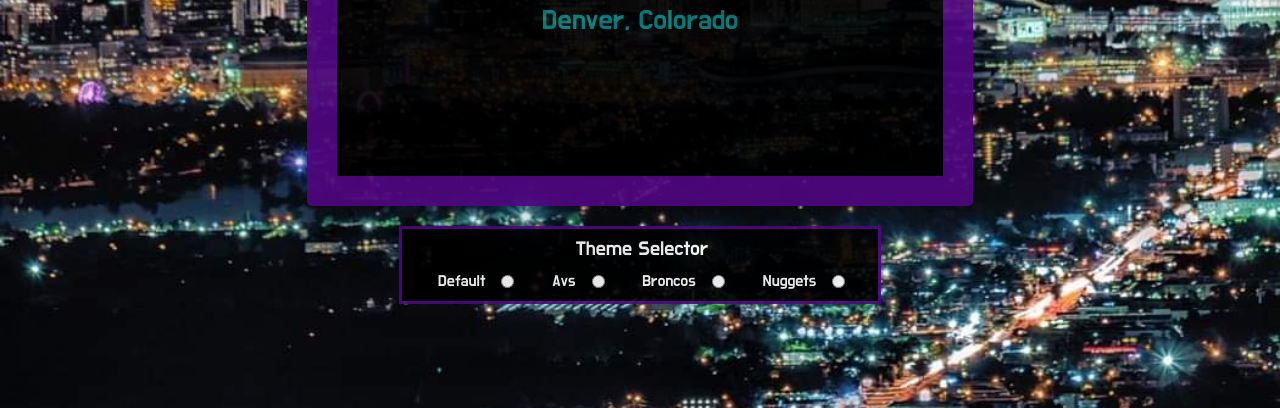
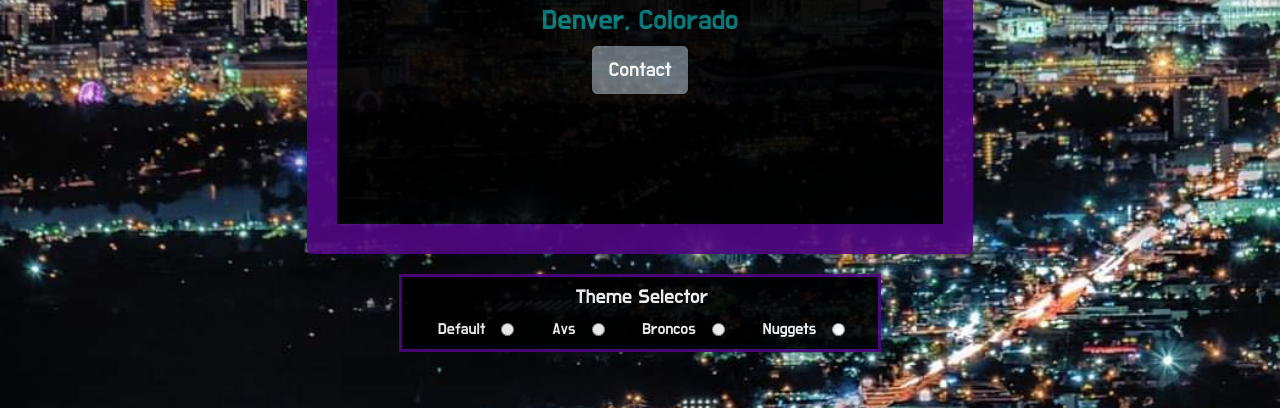
Before and after one commit to Austin-dv-Evans/AEPortfo, a plain HTML site: page index.html in a window 1280 px wide. Shown: the part 392-800 px from the top of the page. Drawn offline with nearby package versions, Linux system fonts and the light colour scheme.

Commit message:
popover dismissable

```diff
--- a/index.html
+++ b/index.html
@@ -45,6 +45,7 @@
         <a href="#" class="nav-link">Projects</a>
         <a href="#" class="nav-link">Contact</a>
       </nav> -->
+
       <div class="intro-wrapper">
         <div class="jumbotron jumbotron-fluid main-jumbo">
           <div class="heroContainer container-fluid">
@@ -52,6 +53,7 @@
               <h1 class="hello display-4">Austin Evans</h1>
               <h3>Full Stack Software Engineer</h3>
               <h3>Denver, Colorado</h3>
+              <a tabindex="0" class="btn btn-lg btn-secondary" role="button" data-toggle="popover" data-trigger="focus" title="Email:" data-content="austin.dv.evans@gmail.com">Contact</a>
             </div>
             <div class="form-check theme-selector py-2 pr-3">
               <h5>Theme Selector</h5>
--- a/script.js
+++ b/script.js
@@ -34,3 +34,7 @@ if(theme == null){
 }else{
     setTheme(theme)
 }
+
+$(function () {
+    $('[data-toggle="popover"]').popover()
+  })
```
